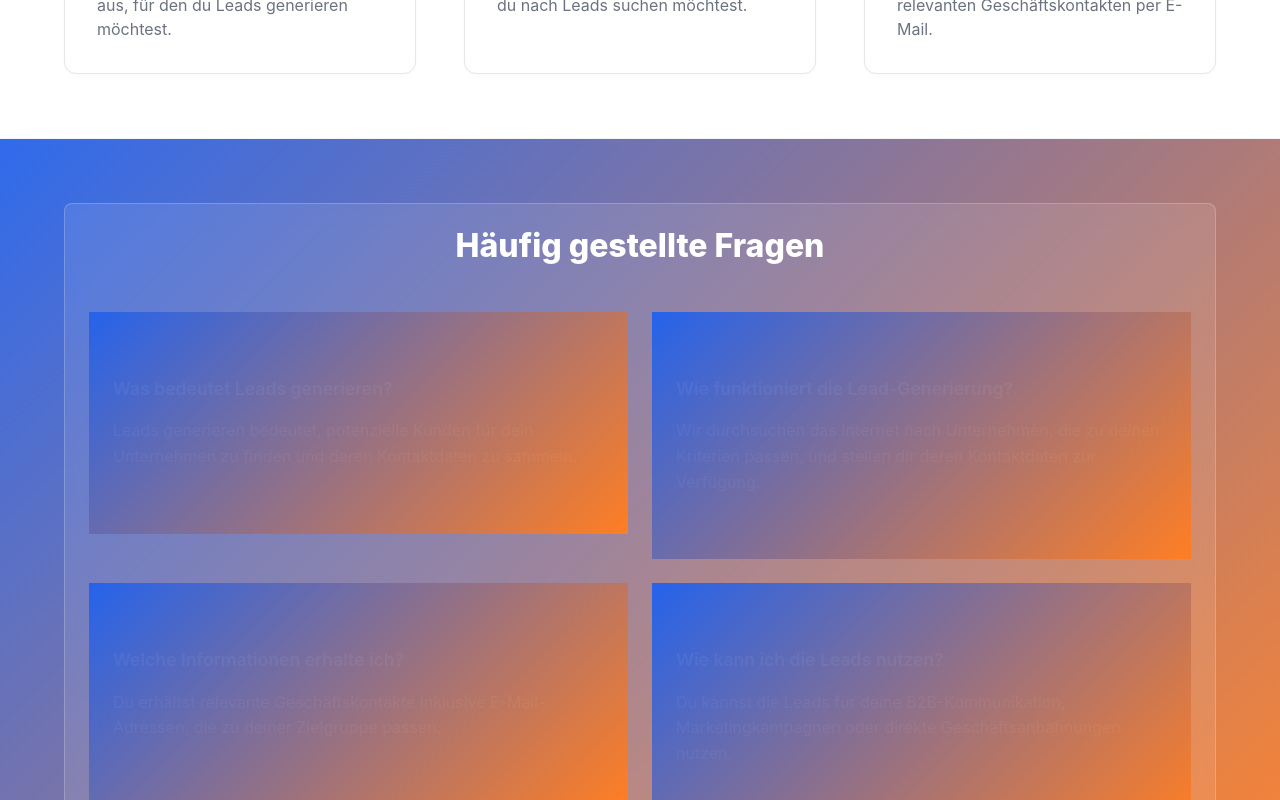
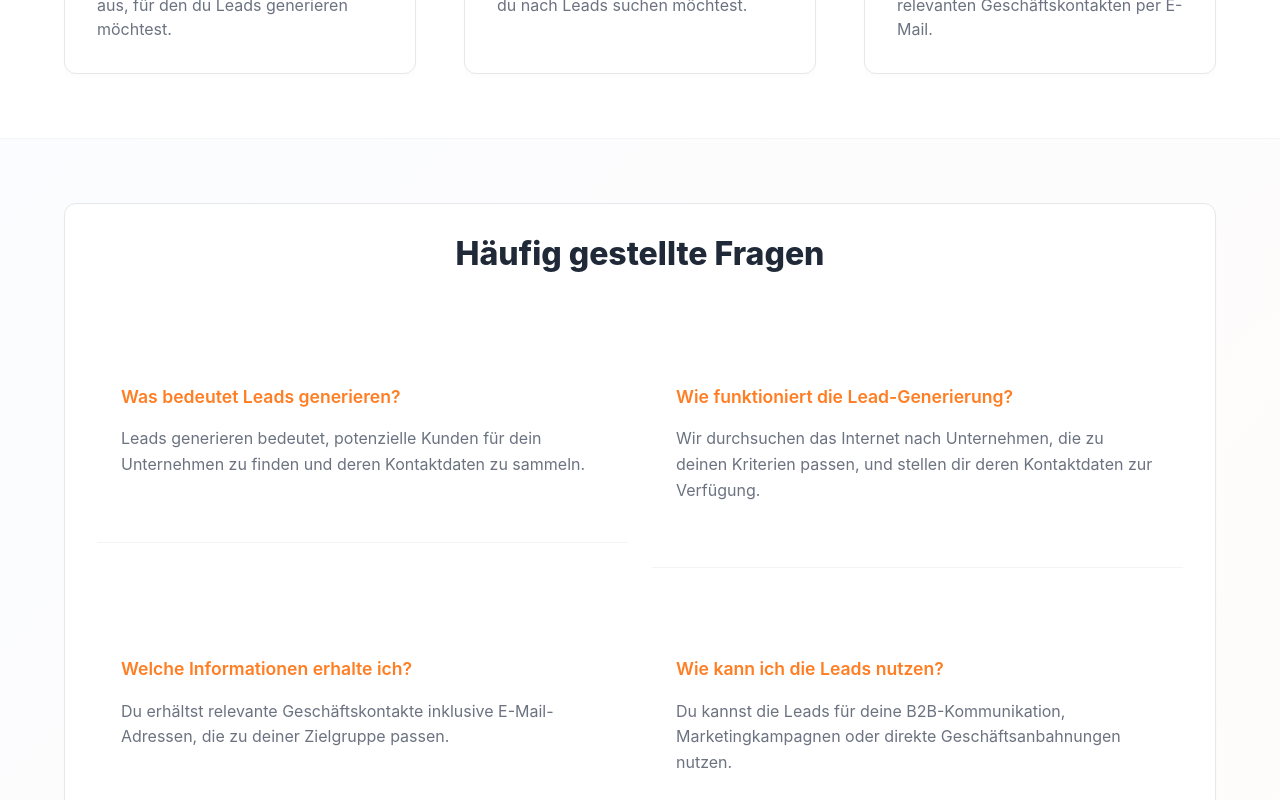
Before and after one commit to Caohung77/leadgenerator, a React (Vite) app: page / in a window 1280 px wide. Shown: the part 1420-2220 px from the top of the page. Built offline with nearby package versions, Linux system fonts and the light colour scheme.

Commit message:
Updated FAQ section to match clean white design of steps section

```diff
--- a/src/index.css
+++ b/src/index.css
@@ -396,60 +396,43 @@
 
 /* FAQ Section */
 .faq-section {
-  background: linear-gradient(135deg, var(--gradient-start) 0%, var(--gradient-end) 100%);
+  background-color: white;
   padding: 4rem 1.5rem;
-  color: white;
-  position: relative;
-  overflow: hidden;
-}
-
-.faq-section::before {
-  content: '';
-  position: absolute;
-  top: 0;
-  left: 0;
-  right: 0;
-  bottom: 0;
-  background: linear-gradient(135deg, rgba(37, 99, 235, 0.95) 0%, rgba(255, 126, 35, 0.95) 100%);
-}
-
-.faq-section .container {
-  position: relative;
-  z-index: 1;
+  border-bottom: 1px solid #f3f4f6;
 }
 
 .faq-section .title {
-  color: white !important;
+  color: #1f2937 !important;
   margin-bottom: 3rem;
+  text-align: center;
 }
 
 .faq-question {
-  color: white !important;
+  color: var(--primary-color) !important;
   font-weight: 600;
   margin-bottom: 1rem;
   font-size: 1.1rem;
 }
 
 .faq-section p {
-  color: rgba(255, 255, 255, 0.9);
+  color: #6b7280;
   line-height: 1.6;
 }
 
 .faq-section > div {
-  background: rgba(255, 255, 255, 0.1);
-  backdrop-filter: blur(10px);
-  padding: 1.5rem;
-  border-radius: 8px;
-  border: 1px solid rgba(255, 255, 255, 0.2);
+  background: white;
+  padding: 2rem;
+  border-radius: 12px;
+  border: 1px solid #e5e7eb;
+  box-shadow: 0 2px 4px rgba(0, 0, 0, 0.02);
   transition: all 0.3s ease;
-  margin-bottom: 1rem;
+  height: 100%;
 }
 
 .faq-section > div:hover {
   transform: translateY(-2px);
-  background: rgba(255, 255, 255, 0.15);
-  border-color: rgba(255, 255, 255, 0.3);
-  box-shadow: 0 4px 20px rgba(0, 0, 0, 0.1);
+  border-color: var(--primary-color);
+  box-shadow: 0 4px 6px rgba(0, 0, 0, 0.05);
 }
 
 /* Steps Section */
```
